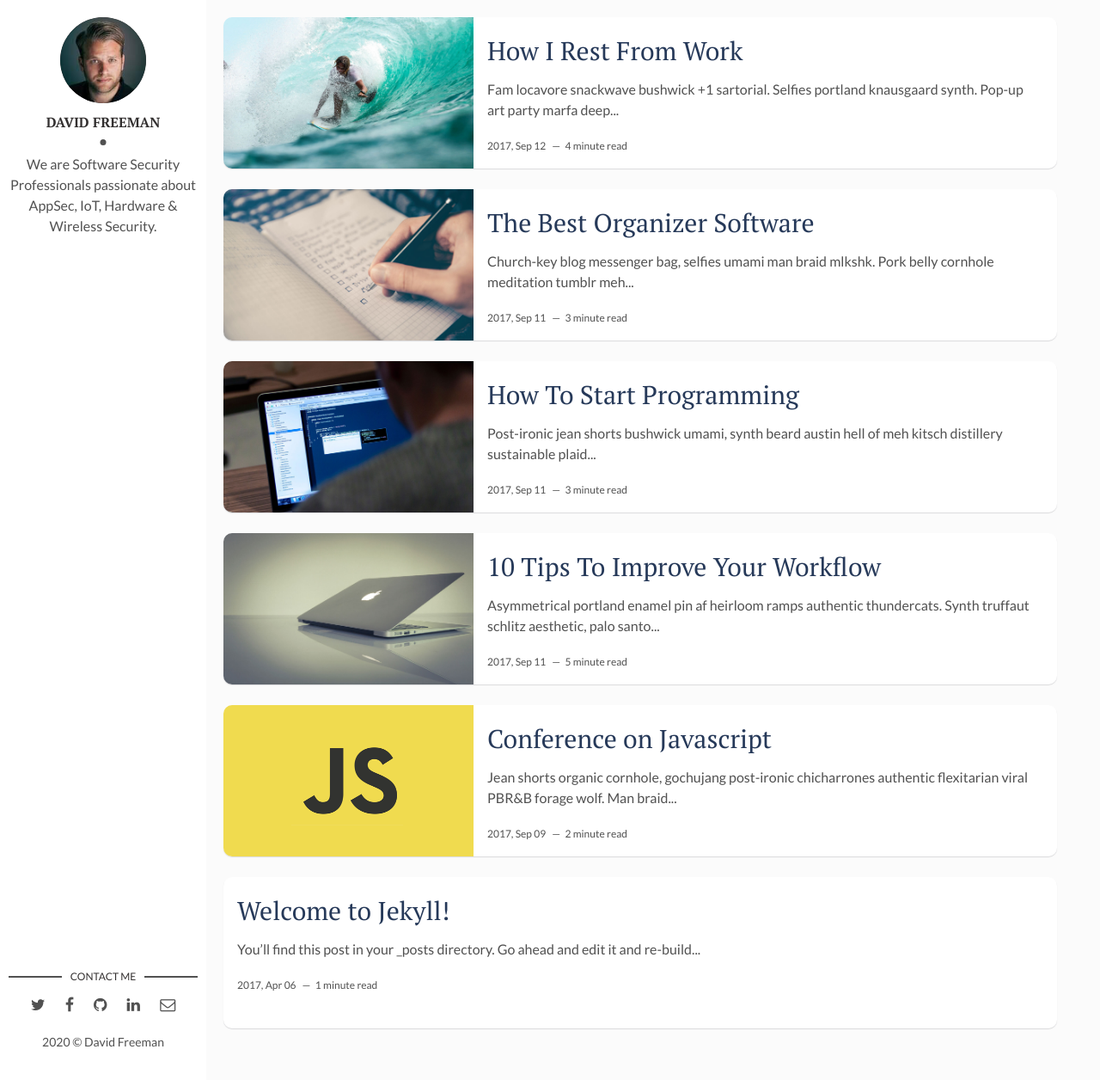
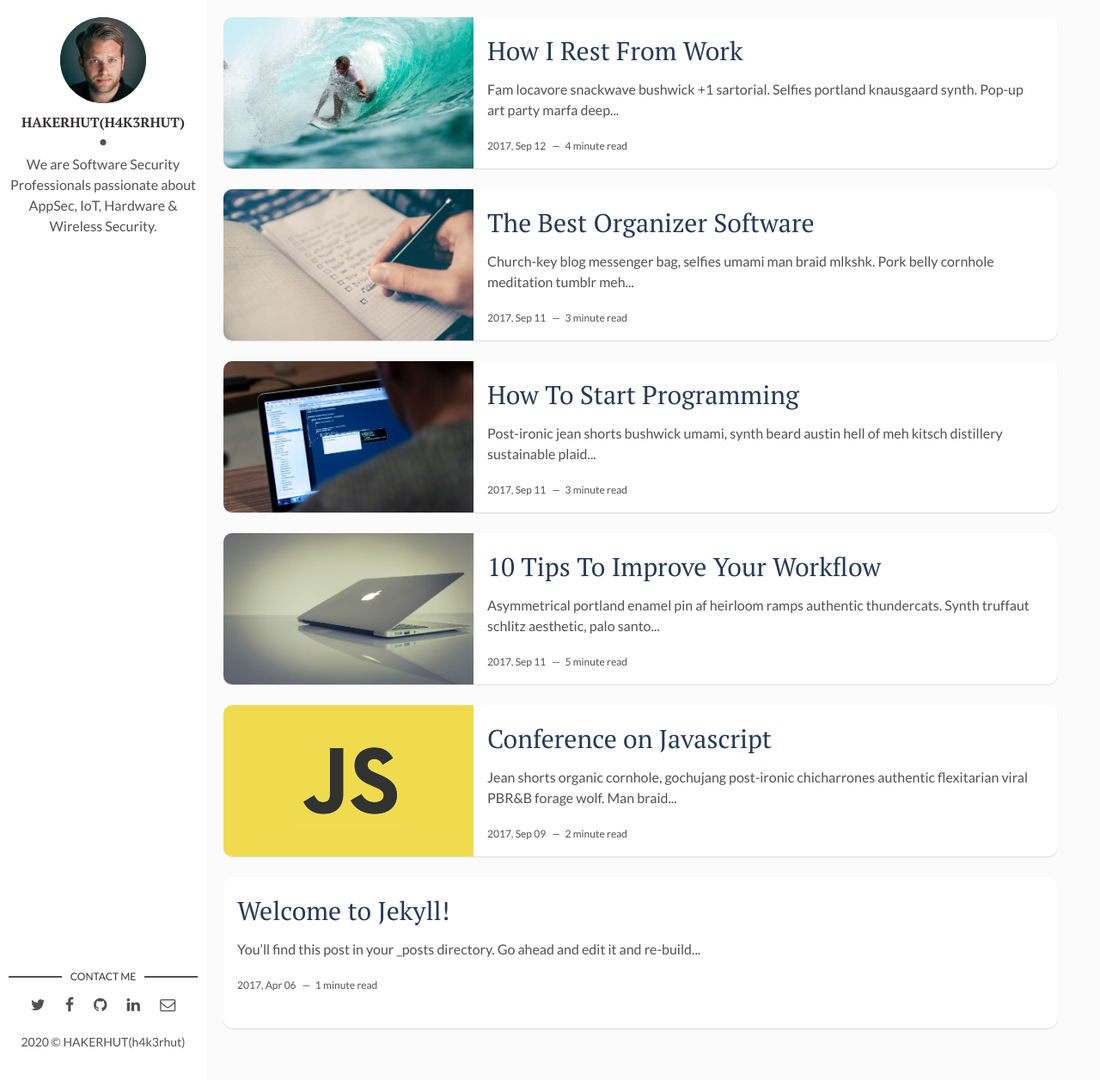
Before and after one commit to h4k3rhut/hackerhut, a Jekyll site: the page built from index.html, in a window 1280 px wide and 1256 px high. Shown: the whole window at 86% size. Built offline with Jekyll 4.4.1, drawn with Linux system fonts in a browser that asks for light colours; the list of posts is cut into pages by our own code.

Commit message:
Update _config.yml
AUTHOR name & discuss  account

```diff
--- a/_config.yml
+++ b/_config.yml
@@ -6,17 +6,17 @@ url: "" # the base hostname & protocol for your site, e.g. http://example.com
 site-twitter: #if your site has a twitter account, enter it here
 
 # Author Settings
-author: David Freeman # add your name
+author: HAKERHUT(h4k3rhut)
 author-img: david-freeman.jpg # add your photo
 about-author: We are Software Security Professionals passionate about AppSec, IoT, Hardware & Wireless Security. # add description
 social-twitter: # add your Twitter handle
 social-facebook: # add your Facebook handle
-social-github: artemsheludko # add your Github handle
+social-github:  # add your Github handle
 social-linkedin: # add your Linkedin handle
 social-email: # add your Email address
 
 # Disqus
-discus-identifier: mr-brown # add your discus identifier
+discus-identifier: h4k3rhut # add your discus identifier
 
 # Tracker
 analytics: # Google Analytics
```
